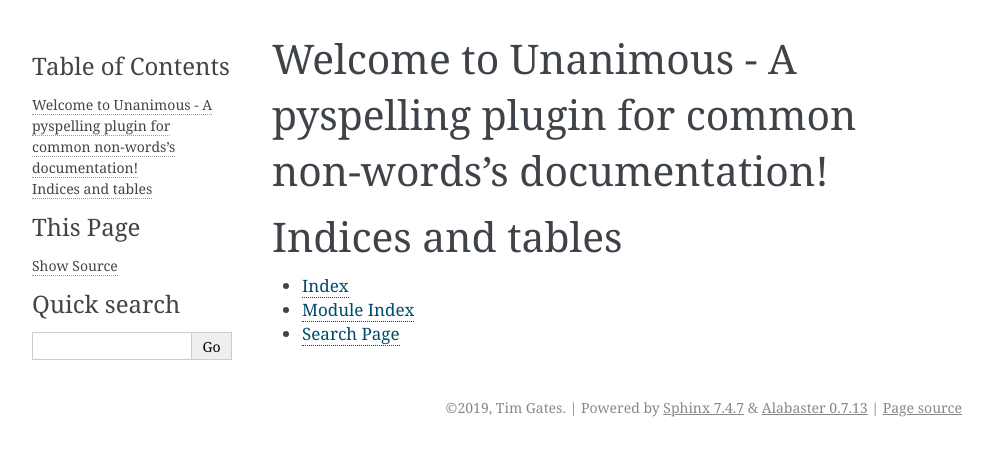
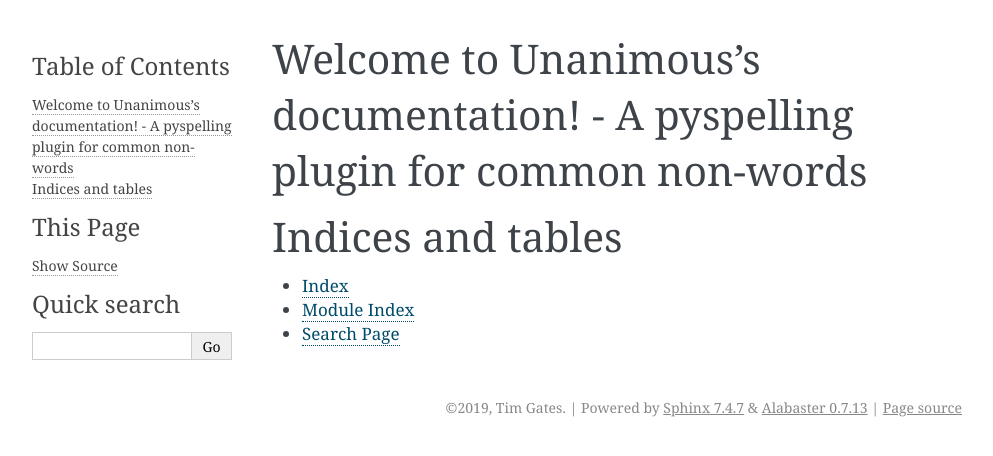
Before and after one commit to resplendent-dev/unanimous, a Sphinx documentation site: the page built from docs/index.rst, in a window 1280 px wide. Shown: the top 456 px of the page, without its empty margins (148-1141 px from the left). Built offline with Sphinx 7.4.7, drawn with Linux system fonts in a browser that asks for light colours.

Commit message:
Fix up doc header

```diff
--- a/docs/index.rst
+++ b/docs/index.rst
@@ -3,8 +3,8 @@
    You can adapt this file completely to your liking, but it should at least
    contain the root `toctree` directive.
 
-Welcome to Unanimous - A pyspelling plugin for common non-words's documentation!
-================================================================
+Welcome to Unanimous's documentation! - A pyspelling plugin for common non-words
+================================================================================
 
 .. toctree::
    :maxdepth: 2
```
